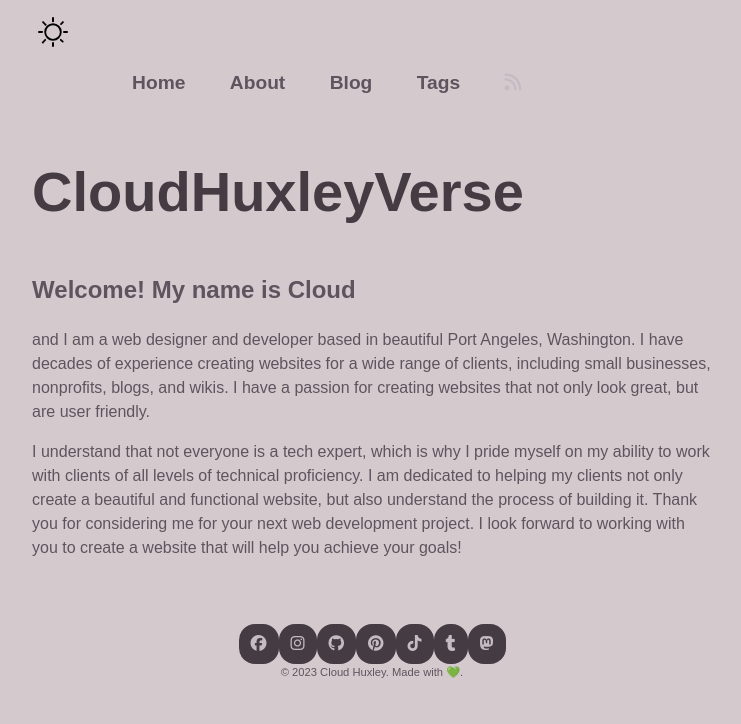
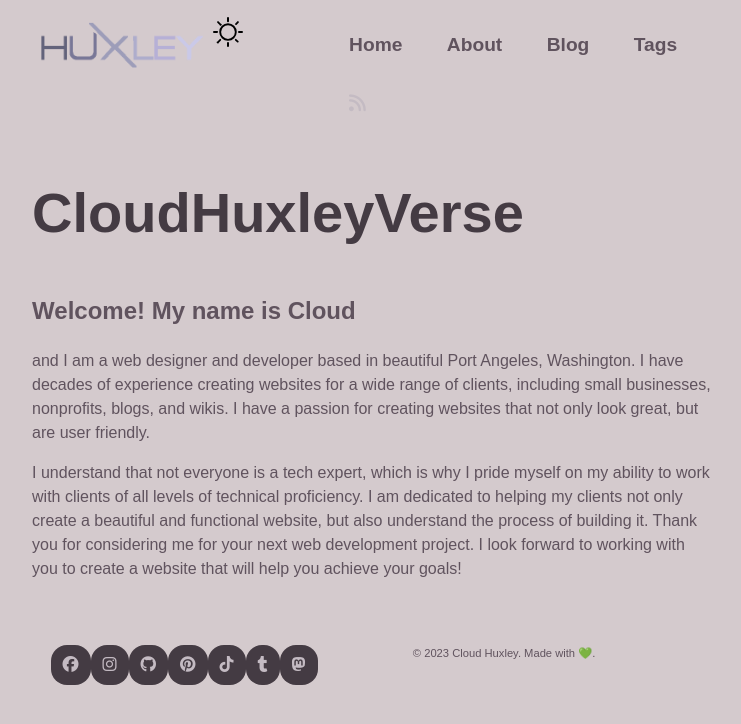
Before and after one commit to hvxley/huxley.cloud, an Astro site: page / in a window 1280 px wide. Shown: the whole page, without its empty margins (268-1009 px from the left). Built offline with nearby package versions, Linux system fonts and the light colour scheme; Astro itself is replaced by a stand-in of ours.

Commit message:
Adds a logo and favicon.

```diff
--- a/src/components/Footer.astro
+++ b/src/components/Footer.astro
@@ -3,7 +3,7 @@
 ---
 <style>
   footer {
-    display: flex-container;
+    display: flex;
     gap: 1rem;
     margin-top: 4rem;
   }
--- a/src/components/Header.astro
+++ b/src/components/Header.astro
@@ -2,11 +2,15 @@
 import Hamburger from './Hamburger.astro';
 import Navigation from './Navigation.astro';
 import ThemeIcon from './ThemeIcon.astro';
+import Logo from './Logo.astro';
 ---
 <header>
   <nav>
-    <Hamburger />
-    <ThemeIcon />
-    <Navigation />
+    <div class="logo">
+      <Hamburger />
+      <Logo />
+      <ThemeIcon />
+      <Navigation />
+    </div>
   </nav>
 </header>
--- /dev/null
+++ b/src/components/Logo.astro
@@ -0,0 +1,8 @@
+---
+import Hamburger from './Hamburger.astro';
+import Navigation from './Navigation.astro';
+import ThemeIcon from './ThemeIcon.astro';
+---
+<div class="logo">
+  <a href="/"><img src="/img/logo.png" width="175"></a>
+</div>
--- a/src/components/ThemeIcon.astro
+++ b/src/components/ThemeIcon.astro
@@ -1,12 +1,14 @@
 ---
 ---
-<button id="themeToggle">
-  <svg width="30px" xmlns="http://www.w3.org/2000/svg" viewBox="0 0 24 24">
-    <path class="sun" fill-rule="evenodd" d="M12 17.5a5.5 5.5 0 1 0 0-11 5.5 5.5 0 0 0 0 11zm0 1.5a7 7 0 1 0 0-14 7 7 0 0 0 0 14zm12-7a.8.8 0 0 1-.8.8h-2.4a.8.8 0 0 1 0-1.6h2.4a.8.8 0 0 1 .8.8zM4 12a.8.8 0 0 1-.8.8H.8a.8.8 0 0 1 0-1.6h2.5a.8.8 0 0 1 .8.8zm16.5-8.5a.8.8 0 0 1 0 1l-1.8 1.8a.8.8 0 0 1-1-1l1.7-1.8a.8.8 0 0 1 1 0zM6.3 17.7a.8.8 0 0 1 0 1l-1.7 1.8a.8.8 0 1 1-1-1l1.7-1.8a.8.8 0 0 1 1 0zM12 0a.8.8 0 0 1 .8.8v2.5a.8.8 0 0 1-1.6 0V.8A.8.8 0 0 1 12 0zm0 20a.8.8 0 0 1 .8.8v2.4a.8.8 0 0 1-1.6 0v-2.4a.8.8 0 0 1 .8-.8zM3.5 3.5a.8.8 0 0 1 1 0l1.8 1.8a.8.8 0 1 1-1 1L3.5 4.6a.8.8 0 0 1 0-1zm14.2 14.2a.8.8 0 0 1 1 0l1.8 1.7a.8.8 0 0 1-1 1l-1.8-1.7a.8.8 0 0 1 0-1z"/>
-    <path class="moon" fill-rule="evenodd" d="M16.5 6A10.5 10.5 0 0 1 4.7 16.4 8.5 8.5 0 1 0 16.4 4.7l.1 1.3zm-1.7-2a9 9 0 0 1 .2 2 9 9 0 0 1-11 8.8 9.4 9.4 0 0 1-.8-.3c-.4 0-.8.3-.7.7a10 10 0 0 0 .3.8 10 10 0 0 0 9.2 6 10 10 0 0 0 4-19.2 9.7 9.7 0 0 0-.9-.3c-.3-.1-.7.3-.6.7a9 9 0 0 1 .3.8z"/>
-  </svg>
-</button>
 
+<div class="logo">
+  <button id="themeToggle">
+    <svg width="30px" xmlns="http://www.w3.org/2000/svg" viewBox="0 0 24 24">
+      <path class="sun" fill-rule="evenodd" d="M12 17.5a5.5 5.5 0 1 0 0-11 5.5 5.5 0 0 0 0 11zm0 1.5a7 7 0 1 0 0-14 7 7 0 0 0 0 14zm12-7a.8.8 0 0 1-.8.8h-2.4a.8.8 0 0 1 0-1.6h2.4a.8.8 0 0 1 .8.8zM4 12a.8.8 0 0 1-.8.8H.8a.8.8 0 0 1 0-1.6h2.5a.8.8 0 0 1 .8.8zm16.5-8.5a.8.8 0 0 1 0 1l-1.8 1.8a.8.8 0 0 1-1-1l1.7-1.8a.8.8 0 0 1 1 0zM6.3 17.7a.8.8 0 0 1 0 1l-1.7 1.8a.8.8 0 1 1-1-1l1.7-1.8a.8.8 0 0 1 1 0zM12 0a.8.8 0 0 1 .8.8v2.5a.8.8 0 0 1-1.6 0V.8A.8.8 0 0 1 12 0zm0 20a.8.8 0 0 1 .8.8v2.4a.8.8 0 0 1-1.6 0v-2.4a.8.8 0 0 1 .8-.8zM3.5 3.5a.8.8 0 0 1 1 0l1.8 1.8a.8.8 0 1 1-1 1L3.5 4.6a.8.8 0 0 1 0-1zm14.2 14.2a.8.8 0 0 1 1 0l1.8 1.7a.8.8 0 0 1-1 1l-1.8-1.7a.8.8 0 0 1 0-1z"/>
+      <path class="moon" fill-rule="evenodd" d="M16.5 6A10.5 10.5 0 0 1 4.7 16.4 8.5 8.5 0 1 0 16.4 4.7l.1 1.3zm-1.7-2a9 9 0 0 1 .2 2 9 9 0 0 1-11 8.8 9.4 9.4 0 0 1-.8-.3c-.4 0-.8.3-.7.7a10 10 0 0 0 .3.8 10 10 0 0 0 9.2 6 10 10 0 0 0 4-19.2 9.7 9.7 0 0 0-.9-.3c-.3-.1-.7.3-.6.7a9 9 0 0 1 .3.8z"/>
+    </svg>
+  </button>
+</div>
 <style>
   #themeToggle {
     border: 0;
--- a/src/layouts/BaseLayout.astro
+++ b/src/layouts/BaseLayout.astro
@@ -7,7 +7,10 @@ const { pageTitle } = Astro.props;
 <html lang="en">
   <head>
     <meta charset="utf-8" />
-    <link rel="icon" type ="image/svg+xml" href="/favicon.ico" />
+    <link rel="apple-touch-icon" sizes="180x180" href="/img/apple-touch-icon.png">
+    <link rel="icon" type="image/png" sizes="32x32" href="/img/favicon-32x32.png">
+    <link rel="icon" type="image/png" sizes="16x16" href="/img/favicon-16x16.png">
+    <link rel="manifest" href="/img/site.webmanifest">
     <meta name="viewport" content="width=device-width" />
     <meta name="generator" content = {Astro.generator} >
     <title>{pageTitle}</title>
--- a/src/styles/global.css
+++ b/src/styles/global.css
@@ -10,6 +10,18 @@ body {
   max-width: 80ch;
   padding: 1rem;
   line-height: 1.5;
+}
+
+header {
+  display: flex;
+  gap: 1rem;
+}
+
+header .logo {
+  display: flex;
+  flex-direction: row;
+  justify-content: space-between;
+  align-items: flex-start;
 }
 
 ul a {
```
Also changed, not shown: public/favicon.svg (deleted), public/img/android-chrome-192x192.png (added), public/img/android-chrome-512x512.png (added), public/img/apple-touch-icon.png (added), public/img/favicon-16x16.png (added), public/img/favicon-32x32.png (added), public/img/favicon.ico (added), public/img/favicon.png (added), public/img/logo.png (added), public/img/site.webmanifest (added).
